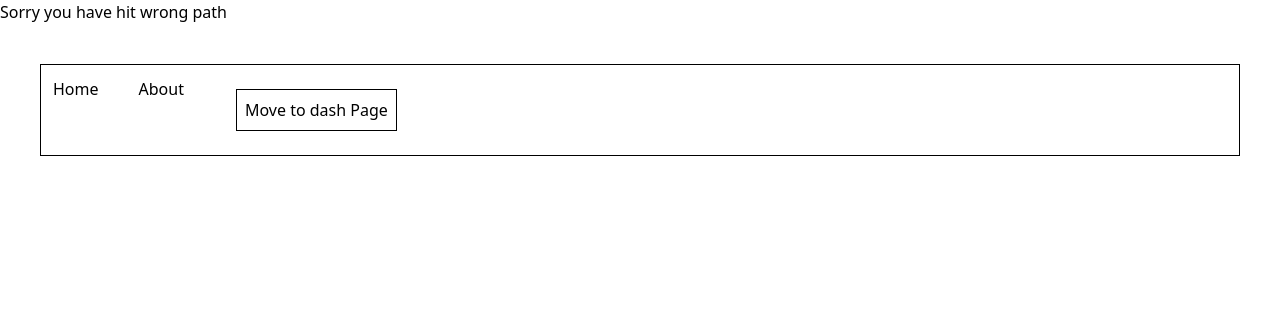
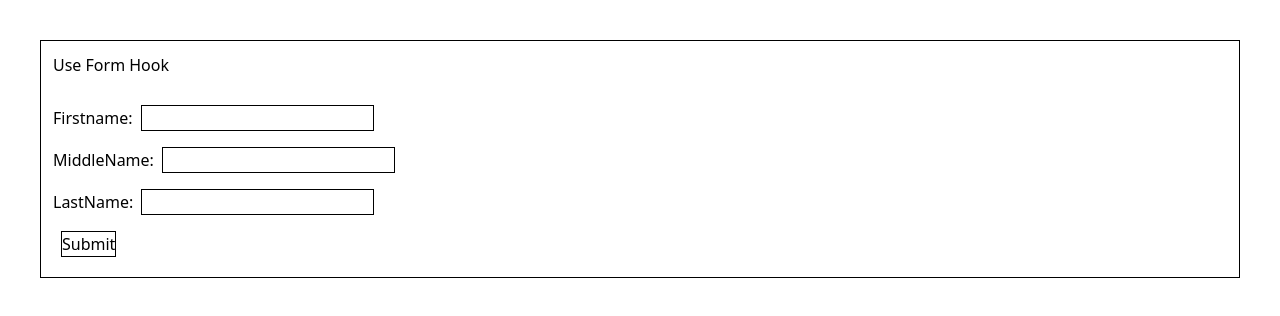
Before and after one commit to anuragShingare30/ReactJS-TypeScript, a React (Vite) app in the folder reactjs_intro/my-react-app/: page / in a window 1280 px wide. Shown: the top 316 px of the page. Built offline with nearby package versions, Linux system fonts and the light colour scheme.

Commit message:
third commit

```diff
--- a/reactjs_intro/my-react-app/package.json
+++ b/reactjs_intro/my-react-app/package.json
@@ -12,6 +12,7 @@
   "dependencies": {
     "react": "^18.3.1",
     "react-dom": "^18.3.1",
+    "react-hook-form": "^7.53.2",
     "react-router": "^7.0.2"
   },
   "devDependencies": {
--- a/reactjs_intro/my-react-app/src/App.jsx
+++ b/reactjs_intro/my-react-app/src/App.jsx
@@ -11,6 +11,8 @@ import Profile from "./components/RouterPages/Profile";
 import ErrorPage from "./components/RouterPages/ErrorPage";
 import UseParams from "./components/RouterPages/UseParams";
 import {ReactRouter} from "./components/ReactRouter";
+import UseForm from "./components/UseForm";
+
 
 // // Create Context
 // // Wrap the children inside an provider
@@ -41,7 +43,7 @@ function App() {
         </userContext.Provider>
       </themeContext.Provider> */}
 
-      <Routes>
+      {/* <Routes>
         <Route path="/home" element={<Home />}>
           <Route path="profile" element={<Profile />}/>
         </Route>
@@ -50,8 +52,9 @@ function App() {
         <Route path="/login/:name" element={<UseParams />} />
         <Route path="*" element={<ErrorPage />} />
       </Routes>
-        <ReactRouter></ReactRouter>
+      <ReactRouter></ReactRouter> */}
 
+      <UseForm></UseForm>
 
 
     </div>
--- /dev/null
+++ b/reactjs_intro/my-react-app/src/components/UseForm.jsx
@@ -0,0 +1,63 @@
+import React from 'react'
+import { useForm } from "react-hook-form";
+
+
+const UseForm = () => {
+    const { register, handleSubmit, formState: { errors, isSubmitting } } = useForm();
+
+    async function handleFormSubmit(data) {
+        await new Promise((resolve) => setTimeout(resolve, 5000));
+        console.log(data);
+    }
+
+    return (
+        <div className='border border-black p-3 m-10 flex flex-col gap-5'>
+            <h1>Use Form Hook</h1>
+            <form onSubmit={handleSubmit(handleFormSubmit)}>
+
+                <div>
+                    <label >Firstname:</label>
+                    <input
+                        className='border border-black m-2'
+                        type="text"
+                        {...register("firstName", { required: true })}
+                        aria-invalid={errors.firstName ? "true" : "false"}
+                    />
+                    {errors.firstName?.type === 'required' && <p role="alert">First name is required</p>}
+                </div>
+
+                <div>
+                    <label >MiddleName:</label>
+                    <input
+                        className='border border-black m-2'
+                        type="text"
+                        {...register("middleName", { required: "MiddleName is required!!!", minLength:{value:5,message:"5 character de!!!"} })}
+                        aria-invalid={errors.middleName ? "true" : "false"}
+                    />
+                    {errors.middleName && <p role="alert">{errors.middleName?.message}</p>}
+                </div>
+
+                <div>
+                    <label >LastName:</label>
+                    <input
+                        className='border border-black m-2'
+                        type="text"
+                        {...register("lastName", { required: "Lastname is required", minLength: { value: 4, message: "Minimum 4 characters are req!!!" }, maxLength: { value: 6, message: "maximum 6 characters is allowed!!!" } })}
+                        aria-invalid={errors.lastName ? "true" : "false"}
+                    />
+                    {errors.lastName && <p role='alert'>{errors.lastName?.message}</p>}
+                </div>
+
+                <button
+                    type="submit"
+                    className='border border-black m-2'
+                    disabled={isSubmitting}
+                >
+                    {isSubmitting ? "Loading..." : "Submit"}
+                </button>
+            </form>
+        </div>
+    )
+}
+
+export default UseForm
--- a/reactjs_intro/my-react-app/src/main.jsx
+++ b/reactjs_intro/my-react-app/src/main.jsx
@@ -5,7 +5,7 @@ import "./index.css";
 
 createRoot(document.getElementById('root')).render(
 
-    <StrictMode>
+  <StrictMode>
     <App />
   </StrictMode>
 
```
Also changed, not shown: 1 other file (tests, documents, lock files or other folders).
